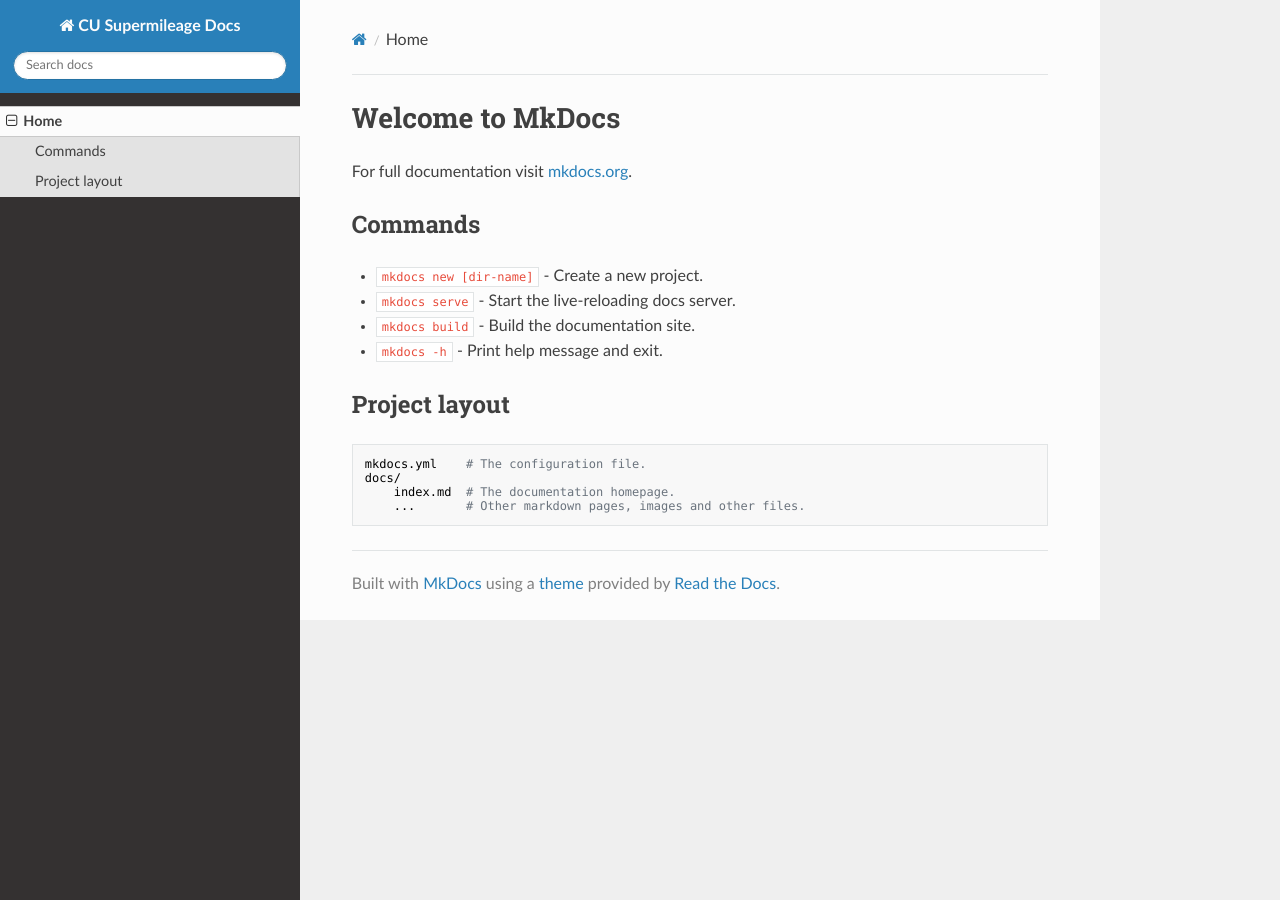
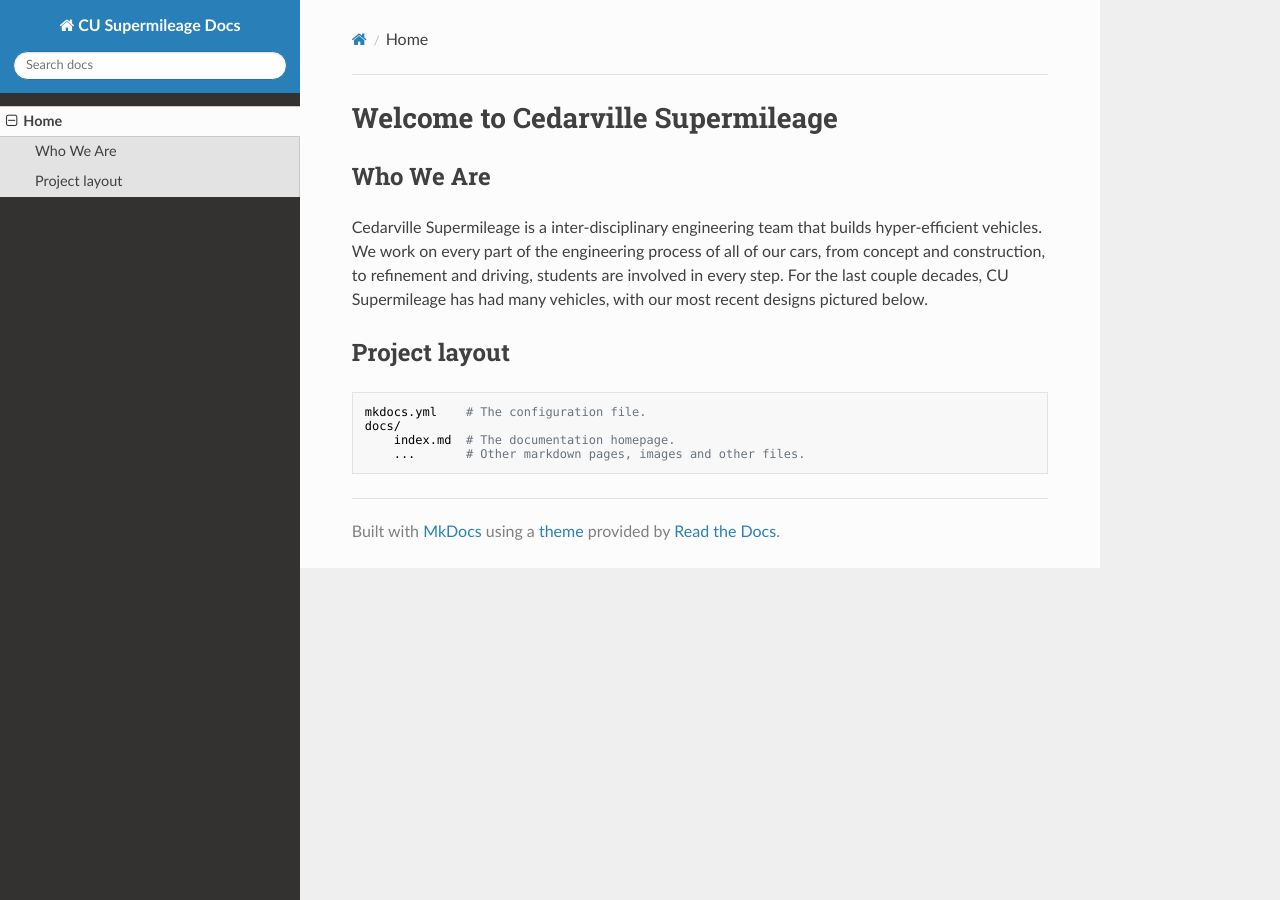
Before and after one commit to HEEV/wiki, an MkDocs documentation site: the page built from docs/index.md, in a window 1280 px wide. Built offline with MkDocs 1.6.1, drawn with Linux system fonts in a browser that asks for light colours; nearby versions of some CDN libraries.

Commit message:
Started Home page

```diff
--- a/docs/index.md
+++ b/docs/index.md
@@ -1,13 +1,10 @@
-# Welcome to MkDocs
+# Welcome to Cedarville Supermileage
 
-For full documentation visit [mkdocs.org](https://www.mkdocs.org).
 
-## Commands
+## Who We Are
+Cedarville Supermileage is a inter-disciplinary engineering team that builds hyper-efficient vehicles. We work on every part of the engineering process of all of our cars, from concept and construction, to refinement and driving, students are involved in every step. For the last couple decades, CU Supermileage has had many vehicles, with our most recent designs pictured below.
 
-* `mkdocs new [dir-name]` - Create a new project.
-* `mkdocs serve` - Start the live-reloading docs server.
-* `mkdocs build` - Build the documentation site.
-* `mkdocs -h` - Print help message and exit.
+
 
 ## Project layout
 
```
